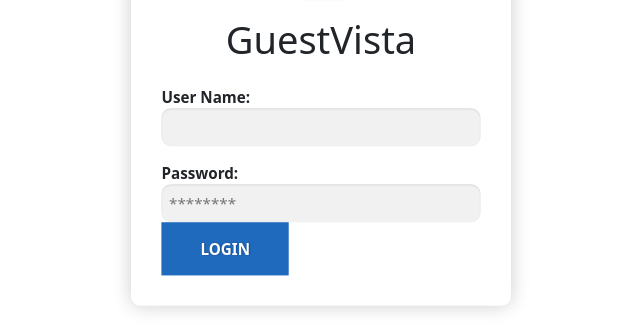
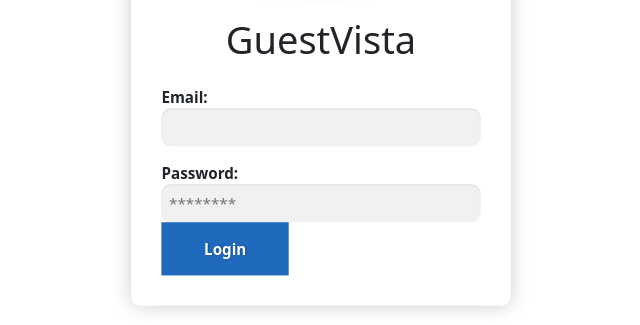
Before and after one commit to viizion-03/GuestVista, a React (Create React App) app: page /admin-login in a window 1280 px wide. Shown: the part 247-572 px from the top of the page, without its empty margins (319-959 px from the left). Built offline with nearby package versions, Linux system fonts and the light colour scheme.

Commit message:
Authentication

```diff
--- a/package.json
+++ b/package.json
@@ -9,6 +9,7 @@
     "@testing-library/user-event": "^13.5.0",
     "@trendmicro/react-sidenav": "^0.5.0",
     "bootstrap": "^5.2.3",
+    "firebase": "^9.18.0",
     "fontawesome": "^5.6.3",
     "react": "^18.2.0",
     "react-bootstrap": "^2.7.2",
--- a/src/AdminLogin.jsx
+++ b/src/AdminLogin.jsx
@@ -1,30 +1,62 @@
 import React, { useState } from 'react';
-import { useNavigate } from "react-router-dom";
-import  logo from "./images/logo.jpeg"
+import logo from "./images/logo.jpeg";
+import { signInWithEmailAndPassword } from 'firebase/auth';
+import auth from './config/firebase'
+import DashboardOverview from './Dashboard/DashboardOverview';
 
 
-function AdminLogin(){
-  const [name, SetName] = useState("");
-  const [pass, SetPass] = useState("");
-  const navigate = useNavigate();
+  const AdminLogin = () => {
+    const [email, setEmail] = useState("");
+    const [pass, setPass] = useState("");
+    const [loggedIn, setLoggedIn] = useState(false);
+    const [errorMsg, setErrorMsg] = useState("");
 
-function handleClick(){
-  navigate("/dashboard-overview")
+  const adminLogin = (e) => {
+    e.preventDefault();
+    signInWithEmailAndPassword(auth, email, pass)
+    .then((userCredential) => {
+      console.log(userCredential);
+      setLoggedIn(true);
+  })
+  .catch((error) => {
+    console.log(error);
+    setErrorMsg("Wrong password or email");
+  })
+}
+if (loggedIn) {
+  return <DashboardOverview />;
 
 }
 
-    return (
-        <div className="auth-form-container">
-          <img src={logo} alt=""/><h1>GuestVista </h1>
-            <form className="login-form" >
-                <label htmlFor="User Name:">User Name:</label>
-                <input value={name} onChange={(e) => SetName(e.target.value)}type="User Name:" id="userName" name="UserName" />
-                <label htmlFor="Password">Password:</label>
-                <input value={pass} onChange={(e) => SetPass(e.target.value)} type="Password:" placeholder="********" id="password" name="password" />
-                <button onClick={handleClick}> LOGIN</button>
-            </form>
 
-        </div>
-    )
-    }
+  return (
+    <div className="auth-form-container">
+      <img src={logo} alt="" />
+      <h1>GuestVista</h1>
+      <form className="login-form" onSubmit={adminLogin} >
+        <label htmlFor="Email">Email:</label>
+        <input
+          value={email}
+          onChange={(e) => setEmail(e.target.value)}
+          type="email"
+          id="email"
+          name="email"
+        />
+        <label htmlFor="Password">Password:</label>
+        <input
+          value={pass}
+          onChange={(e) => setPass(e.target.value)}
+          type="password"
+          placeholder="********"
+          id="password"
+          name="password"
+        />
+        <button type="submit">Login
+        </button>
+        {errorMsg && <p>{errorMsg}</p>}
+      </form>
+    </div>
+  );
+}
+
 export default AdminLogin;
--- /dev/null
+++ b/src/config/firebase.js
@@ -0,0 +1,24 @@
+
+import { initializeApp } from "firebase/app";
+import { getAuth } from "firebase/auth";
+
+
+const firebaseConfig = {//firebase config object
+    apiKey: "AIzaSyAM6XelTYtg4EaKvYM4L6k96FMI3IDSftw",
+    authDomain: "guestvista-4308f.firebaseapp.com",
+    projectId: "guestvista-4308f",
+    storageBucket: "guestvista-4308f.appspot.com",
+    messagingSenderId: "935264390170",
+    appId: "1:935264390170:web:1b74417f1a14f7609f95a3",
+    measurementId: "G-RVEK214LJ7"
+  };
+
+  // Initialize Firebase
+  const app = initializeApp(firebaseConfig);
+
+// Initialize Firebase Authentication and get a reference to the service
+const auth = getAuth(app);
+
+
+
+  export default auth;
```
Also changed, not shown: src/components/Register.jsx (deleted), src/components/Signup.jsx (deleted), 1 other file (tests, documents, lock files or other folders).
